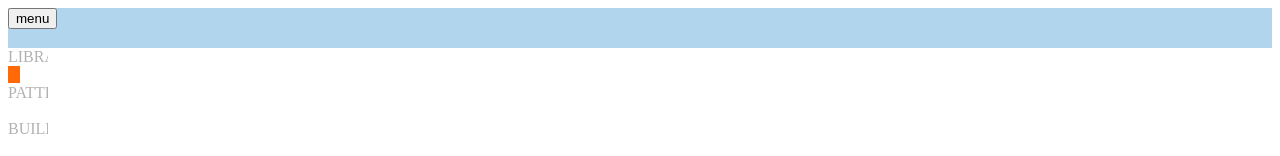
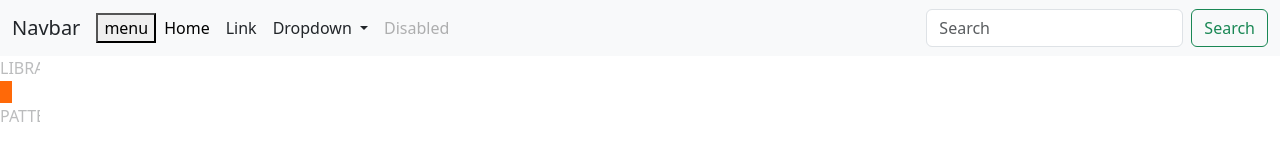
Before and after one commit to SivakumarM-ks005/dev-project-1, an Angular app: page / in a window 1280 px wide. Shown: the top 156 px of the page. Built offline with nearby package versions, Linux system fonts and the light colour scheme.

Commit message:
layout
layout

```diff
--- a/angular.json
+++ b/angular.json
@@ -32,9 +32,13 @@
               }
             ],
             "styles": [
-              "src/styles.scss"
+              "src/styles.scss",
+              "node_modules/bootstrap/dist/css/bootstrap.min.css"
             ],
-            "scripts": [],
+            "scripts": [
+              "node_modules/bootstrap/dist/js/bootstrap.bundle.js",
+              "node_modules/jquery/dist/jquery.min.js"
+            ],
             "server": "src/main.server.ts",
             "outputMode": "server",
             "ssr": {
--- a/src/app/app.component.html
+++ b/src/app/app.component.html
@@ -1,5 +1,42 @@
 <div class="header">
-  <button (click)="sideNavToggle()">menu</button>
+
+  <nav class="navbar navbar-expand-lg navbar-light bg-light">
+    <div class="container-fluid">
+      <a class="navbar-brand" href="#">Navbar</a>
+      <button class="navbar-toggler" type="button" data-bs-toggle="collapse" data-bs-target="#navbarSupportedContent" aria-controls="navbarSupportedContent" aria-expanded="false" aria-label="Toggle navigation">
+        <span class="navbar-toggler-icon"></span>
+      </button>
+      <button (click)="sideNavToggle()">menu</button>
+      <div class="collapse navbar-collapse" id="navbarSupportedContent">
+        <ul class="navbar-nav me-auto mb-2 mb-lg-0">
+          <li class="nav-item">
+            <a class="nav-link active" aria-current="page" href="#">Home</a>
+          </li>
+          <li class="nav-item">
+            <a class="nav-link" href="#">Link</a>
+          </li>
+          <li class="nav-item dropdown">
+            <a class="nav-link dropdown-toggle" href="#" id="navbarDropdown" role="button" data-bs-toggle="dropdown" aria-expanded="false">
+              Dropdown
+            </a>
+            <ul class="dropdown-menu" aria-labelledby="navbarDropdown">
+              <li><a class="dropdown-item" href="#">Action</a></li>
+              <li><a class="dropdown-item" href="#">Another action</a></li>
+              <li><hr class="dropdown-divider"></li>
+              <li><a class="dropdown-item" href="#">Something else here</a></li>
+            </ul>
+          </li>
+          <li class="nav-item">
+            <a class="nav-link disabled" href="#" tabindex="-1" aria-disabled="true">Disabled</a>
+          </li>
+        </ul>
+        <form class="d-flex">
+          <input class="form-control me-2" type="search" placeholder="Search" aria-label="Search">
+          <button class="btn btn-outline-success" type="submit">Search</button>
+        </form>
+      </div>
+    </div>
+  </nav>
 </div>
    <div class="content --flex-row-fill">
       <div class="sidebar --flex-column" [ngClass]="showFiller? 'min-side': 'expand-side'">
```
